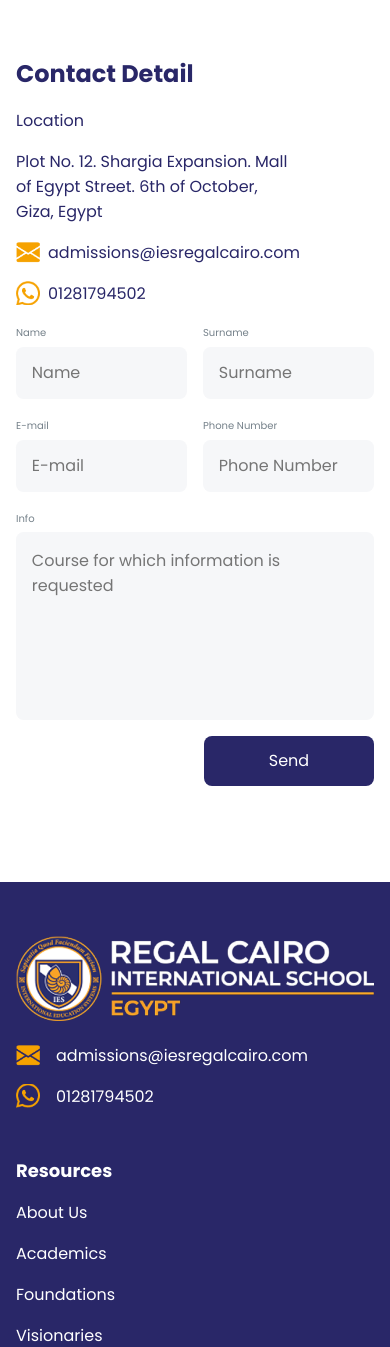
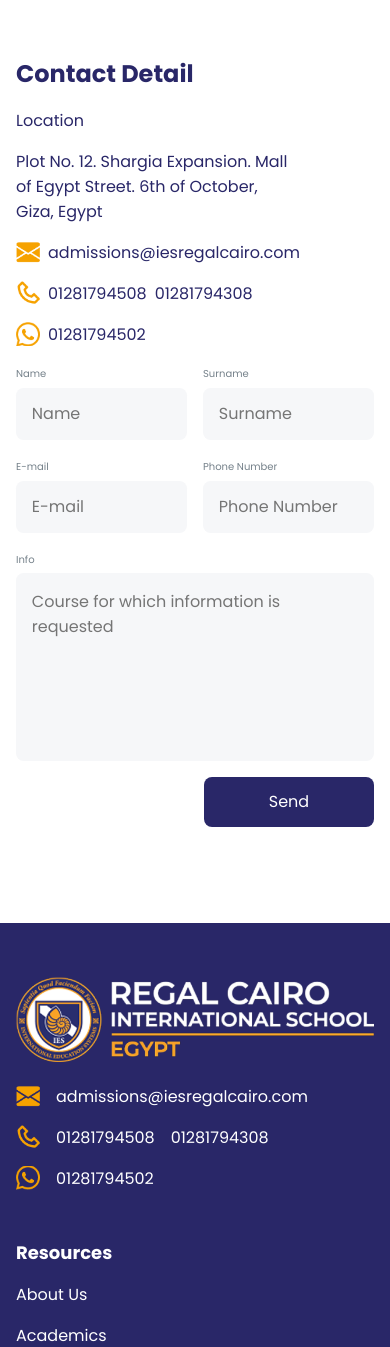
Before and after one commit to MKY-Communications/regal, a React (Vite) app: page / in a window 390 px wide. Shown: the part 8294-9641 px from the top of the page. Built offline with nearby package versions, Linux system fonts and the light colour scheme.

Commit message:
Phone numbers retrieved

```diff
--- a/src/assets/icons/index.tsx
+++ b/src/assets/icons/index.tsx
@@ -10,3 +10,4 @@
 export {default as HolisticSkills} from "./holistic-skills-development.png";
 export {default as SekIesApproach} from "./sek-ies-approach.png";
 export {default as TeamBasedLearning} from "./team-based-learning.png";
+export {default as PhoneTwoIcon} from "./phone-two.png";
--- a/src/components/ContactUs.tsx
+++ b/src/components/ContactUs.tsx
@@ -1,6 +1,6 @@
 import { useState } from "react";
 import "./ContactUs.css";
-import { MailIcon, PhoneIcon } from "../assets/icons";
+import { MailIcon, PhoneIcon, PhoneTwoIcon } from "../assets/icons";
 
 
 const GoogleScripts: string = "https://script.google.com/macros/s/AKfycbx6ZJIxxoiWWGcboPnrT-_3oh3NEinX2FSdSgA-sCXtSERoipk22iVNL4NBYvkJBg/exec"
@@ -57,6 +57,16 @@
                     <div className="contact-container">
                         <img src={MailIcon} alt="Contact Us Mail" loading="lazy" decoding="async" />
                         <a href="mailto:admissions@iesregalcairo.com">admissions@iesregalcairo.com</a>
+                    </div>
+                    <div className="contact-container">
+                        <img
+                            src={PhoneTwoIcon}
+                            alt="Phone Number"
+                            loading="lazy"
+                            decoding="async"
+                            />
+                        <a href="tel:01281794508">01281794508</a>
+                        <a href="tel:01281794308">01281794308</a>
                     </div>
                     <div className="contact-container">
                         <img src={PhoneIcon} alt="Contact Us Phone" loading="lazy" decoding="async" />
--- a/src/components/ui/Footer/Footer.tsx
+++ b/src/components/ui/Footer/Footer.tsx
@@ -1,7 +1,7 @@
 import "./Footer.css";
 import FooterBGImage from "../../../assets/images/footer/footer-bg.png";
 import RegalFooterIcon from "../../../assets/images/footer/regal-footer-logo.png";
-import { MailIcon, PhoneIcon } from "../../../assets/icons";
+import { MailIcon, PhoneIcon, PhoneTwoIcon } from "../../../assets/icons";
 import { useSmoothScroll } from "../../../hooks/useSmoothScroll";
 
 
@@ -30,6 +30,17 @@
                                 loading="lazy"
                             />
                             <a href="mailto:admissions@iesregalcairo.com">admissions@iesregalcairo.com</a>
+                        </div>
+                        <div>
+                            <img
+                                src={PhoneTwoIcon}
+                                alt="Phone Icon"
+                                className="footer-details__contacts-icon"
+                                decoding="async"
+                                loading="lazy"
+                            />
+                            <a href="tel:01281794508">01281794508</a>
+                            <a href="tel:01281794308">01281794308</a>
                         </div>
                         <div>
                             <img
```
Also changed, not shown: src/assets/icons/phone-two.png (added).
